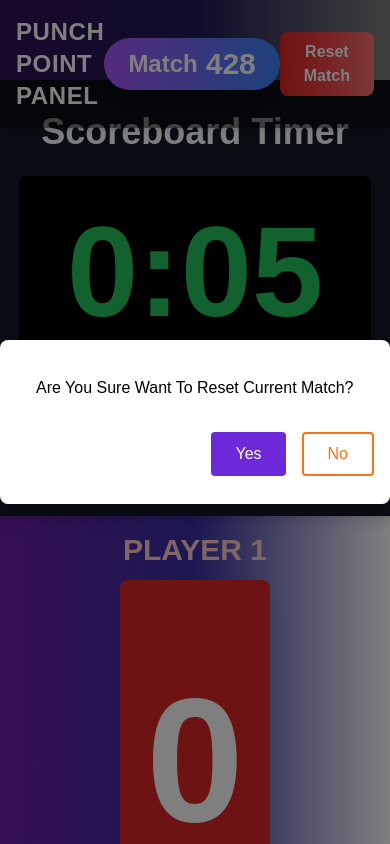
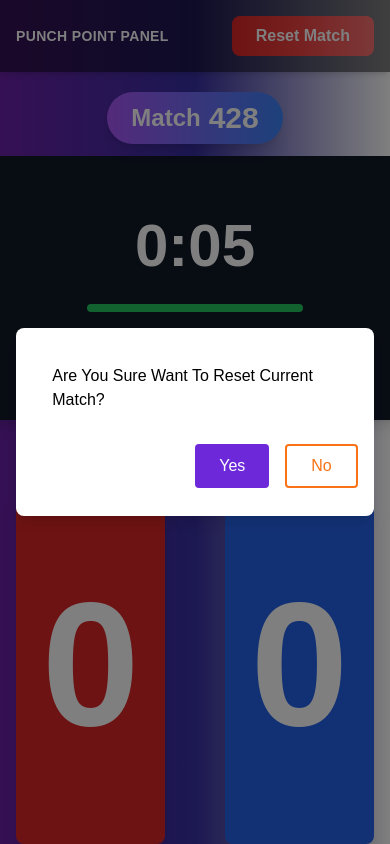
Before and after one commit to agnibyte/Punch-Point-Panel, a Next.js app: page /setup in a window 390 px wide. Both pictures are taken after a click on the button "Reset Match". Shown: the top 844 px of the page. Built offline with nearby package versions, Linux system fonts and the light colour scheme.

Commit message:
responsive changes

```diff
--- a/components/Scoreboard.js
+++ b/components/Scoreboard.js
@@ -69,8 +69,8 @@ export default function Scoreboard() {
 
   const handleTimerEnd = () => {
     setIsMatchStart(false);
-    // alert("Time's up for this round!");
     setMatchFinshModal(true);
+    setResetModal(false);
   };
 
   const handleResetMatch = () => {
@@ -94,16 +94,13 @@ export default function Scoreboard() {
       <header className="flex items-center justify-between p-4 shadow-md bg-opacity-50 bg-black fixed top-0 w-full z-10">
         <Link
           href={"/"}
-          className="text-2xl font-bold text-white tracking-wide uppercase"
+          className=" text-sm md:text-2xl font-bold text-white tracking-wide uppercase"
         >
           Punch Point Panel
         </Link>
         <div className="flex-1 flex justify-center items-center">
           {" "}
           {/* Centering the match number */}
-          <div className="flex items-center justify-center bg-gradient-to-r from-purple-500 to-blue-500 text-white text-2xl font-semibold py-2 px-6 rounded-full shadow-lg hover:scale-105 transform transition duration-300">
-            Match <span className="ml-2 text-3xl font-extrabold">428</span>
-          </div>
         </div>
         <button
           onClick={() => setResetModal(true)}
@@ -115,10 +112,12 @@ export default function Scoreboard() {
 
       {/* Main Content */}
       <div className="flex flex-col items-center justify-between w-full h-full px-4 pt-20">
-        {" "}
+        <div className="flex items-center justify-center bg-gradient-to-r from-purple-500 to-blue-500 text-white text-2xl font-semibold py-2 px-6 rounded-full shadow-lg hover:scale-105 transform transition duration-300 my-3">
+          Match <span className="ml-2 text-3xl font-extrabold">428</span>
+        </div>{" "}
         {/* Added pt-20 to offset the fixed header */}
         {/* Timer - Responsive and Desktop Placement */}
-        <div className="w-full md:w-1/3 flex justify-center mb-4 md:absolute md:top-1/2 md:left-1/2 md:transform md:-translate-x-1/2 md:-translate-y-1/2">
+        <div className="w-full md:w-1/3 flex justify-center mb-4 md:absolute md:top-[45%] md:left-1/2 md:transform md:-translate-x-1/2 md:-translate-y-1/2">
           <Timer
             duration={duration}
             onTimerEnd={handleTimerEnd}
@@ -135,7 +134,7 @@ export default function Scoreboard() {
           />
         </div>
         {/* Scores Section */}
-        <div className="flex flex-col md:flex-row items-center justify-between w-full">
+        <div className="flex  md:flex-row items-center justify-between w-full">
           {/* Red Score */}
           <div className="flex flex-col items-center w-5/12 md:w-1/3">
             <div className="text-3xl font-bold text-red-200 text-center uppercase mb-3">
--- a/components/Timer.js
+++ b/components/Timer.js
@@ -63,12 +63,12 @@ export default function Timer({
   const progress = (timeLeft.asSeconds() / duration) * 100;
 
   return (
-    <div className="text-center bg-gray-900 text-white p-8 rounded-lg shadow-lg">
-      <div className="text-4xl font-bold mb-6">Scoreboard Timer</div>
-      <div className="text-9xl font-extrabold bg-black text-green-500 rounded-lg px-12 py-8 mb-6">
+    <div className="text-center bg-gray-900 text-white p-8 px-24 rounded-lg shadow-lg">
+      {/* <div className="text-4xl font-bold mb-6">Scoreboard Timer</div> */}
+      <div className="text-6xl font-extrabold   rounded-lg px-12 py-7 ">
         {formattedTime}
       </div>
-      <div className="w-full bg-gray-700 h-4 rounded-lg overflow-hidden mb-6">
+      <div className="w-full bg-gray-700 h-2 rounded-lg overflow-hidden mb-6">
         <div
           className="bg-green-500 h-full"
           style={{ width: `${progress}%`, transition: "width 0.5s ease" }}
@@ -98,7 +98,7 @@ export default function Timer({
               Resume
             </button>
           )}
-         {/*} <div className="mt-4 flex justify-center gap-4">
+          {/*} <div className="mt-4 flex justify-center gap-4">
             <button
               onClick={handleAddTime}
               className="bg-yellow-500 text-white font-bold py-2 px-4 rounded-lg"
--- a/components/common/commonModal.js
+++ b/components/common/commonModal.js
@@ -8,6 +8,7 @@ export default function CommonModal({
   backDrop = false,
   handleBackButtonClick,
   showBackButton,
+  modalSize = "w-11/12 md:w-[32%]",
 }) {
   const toggleModal = () => {
     setModalOpen(!modalOpen);
@@ -19,6 +20,13 @@ export default function CommonModal({
     }
   };
 
+  // modalSize === "sm"
+  //   ? "w-[32%]"
+  //   : modalSize === "md"
+  //   ? "w-1/2"
+  //   : modalSize === "lg"
+  //   ? "w-3/4"
+  //   : "w-[32%]";
   return (
     <>
       {modalOpen && (
@@ -28,7 +36,7 @@ export default function CommonModal({
           onClick={handleBackdropClick}
         >
           <div
-            className="bg-white rounded-lg shadow-lg w-full max-w-lg mx-auto"
+            className={`bg-white rounded-lg shadow-lg ${modalSize} mx-auto`}
             onClick={(e) => e.stopPropagation()} // Prevent closing when clicking inside the modal
           >
             {/* Modal Header */}
@@ -55,7 +63,7 @@ export default function CommonModal({
             )}
 
             {/* Modal Body */}
-            <div className="p-4">
+            <div className="">
               {React.cloneElement(children, { toggleModal })}
             </div>
           </div>
--- a/components/common/finalResultModal.js
+++ b/components/common/finalResultModal.js
@@ -14,8 +14,10 @@ export default function FinalResultModal({
       : "It's a Tie!";
 
   return (
-    <div className="bg-white rounded-lg shadow-lg p-6 max-w-md mx-auto">
-      <h2 className="text-2xl font-bold text-center mb-4 text-black">Match Results</h2>
+    <div className="bg-white  p-10 max-w-md mx-auto">
+      <h2 className="text-2xl font-bold text-center mb-4 text-black">
+        Match Results
+      </h2>
       <div className="text-center">
         <p className="text-xl font-semibold mb-2 text-black">Final Scores</p>
         <div className="flex justify-center space-x-8 mb-4">
--- a/components/common/resetConfirmation.js
+++ b/components/common/resetConfirmation.js
@@ -7,7 +7,7 @@ const ResetConfirmation = ({
   cancelText = "No",
 }) => {
   return (
-    <div>
+    <div className="p-4">
       <p className="text-black m-5">
         Are You Sure Want To Reset Current Match?
       </p>
--- a/components/homeWrapper.js
+++ b/components/homeWrapper.js
@@ -23,23 +23,24 @@ export default function HomeWrapper() {
     }
   };
 
-  useEffect(() => {
-    getCapturedImages();
-  }, []);
+  // useEffect(() => {
+  //   getCapturedImages();
+  // }, []);
 
   return (
     <>
-      <div className="min-h-screen bg-gradient-to-r from-red-500 to-blue-500 text-white flex flex-col items-end justify-center pr-8 relative">
+      <div className="bg-gradient-to-r from-red-500 to-blue-500 text-white flex flex-col items-end justify-center pr-8 relative min-h-screen overflow-y-auto">
         {/* Karate Logo on Left Side */}
         <img
           src="/images/karate.jpg" // Updated path to your .webp image
           alt="Karate Logo"
-          className="absolute left-8 top-8 w-16 h-16"  // Adjust the size and position as needed
+          className="absolute left-8 top-8 w-16 h-16" // Adjust the size and position as needed
         />
 
         <h1 className="text-5xl font-extrabold mb-8 text-transparent bg-clip-text bg-gradient-to-r from-white to-yellow-400 animate-textGlow">
           Punch Point Panel
         </h1>
+
         <nav className="flex flex-col space-y-4">
           <button
             onClick={onClickSetup}
@@ -66,6 +67,8 @@ export default function HomeWrapper() {
         modalOpen={setUpMatchModal}
         setModalOpen={setSetUpMatchModal}
         backDrop={false}
+        modalTitle="Sports Match Details Form"
+        modalSize="w-full md:w-3/4"
       >
         <MatchForm />
       </CommonModal>
```
Also changed, not shown: components/common/matchForm.js (+44 -24 lines).
